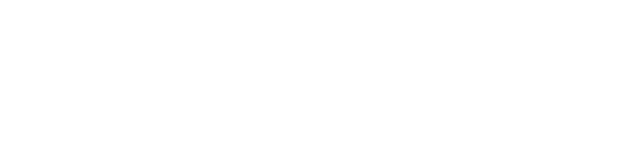
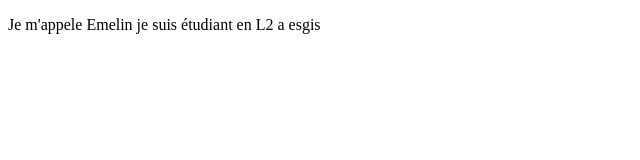
Before and after one commit to emelin27/mon-cv, a plain HTML site: page index.html in a window 1280 px wide. Shown: the whole page, without its empty margins (0-640 px from the left). Drawn offline with Linux system fonts and the light colour scheme.

Commit message:
mise en place de la section description

```diff
--- a/index.html
+++ b/index.html
@@ -7,6 +7,6 @@
     <title>Document</title>
 </head>
 <body>
-
+    <p>Je m'appele Emelin je suis étudiant en L2 a esgis</p>
 </body>
 </html>
```
